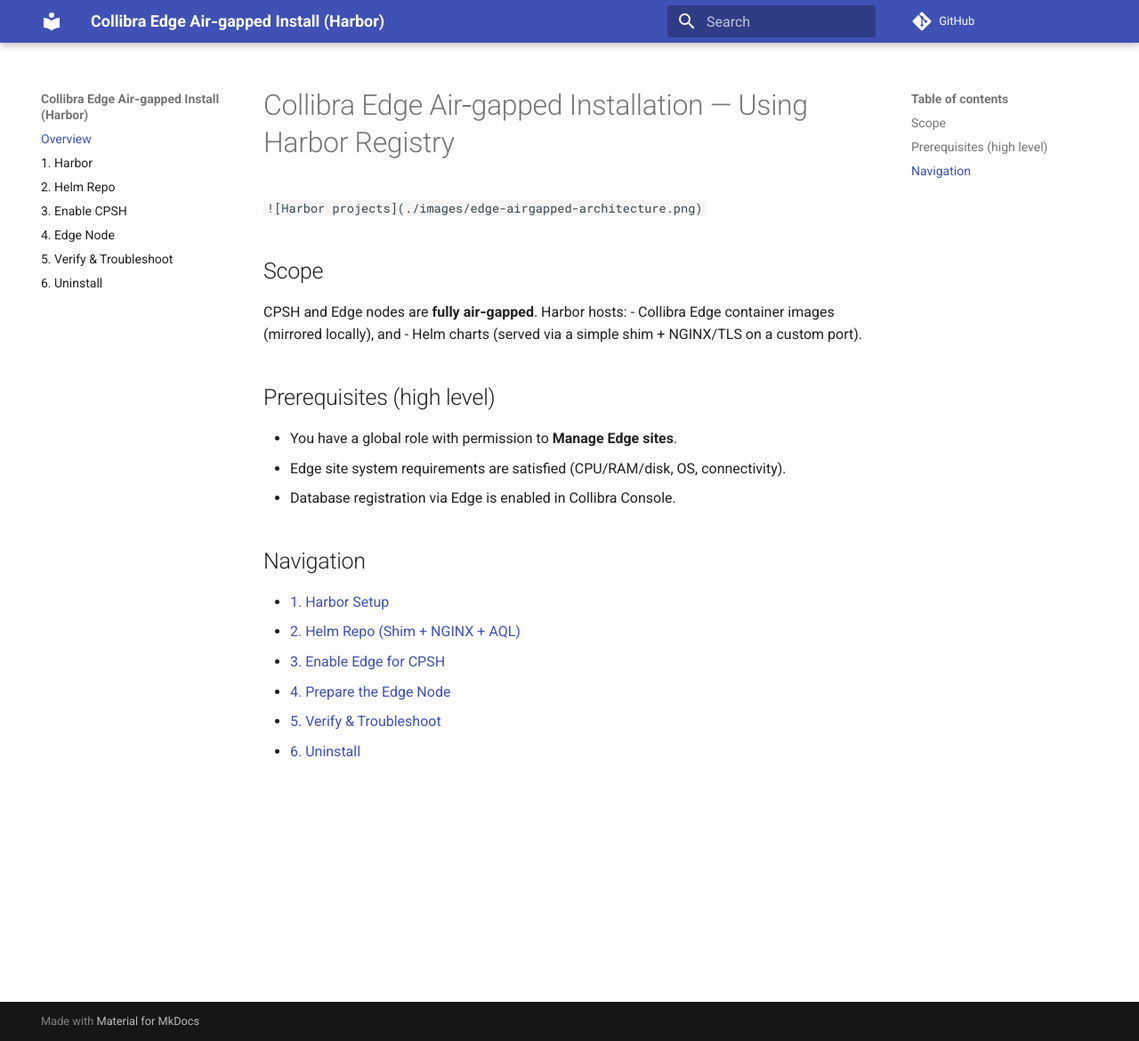
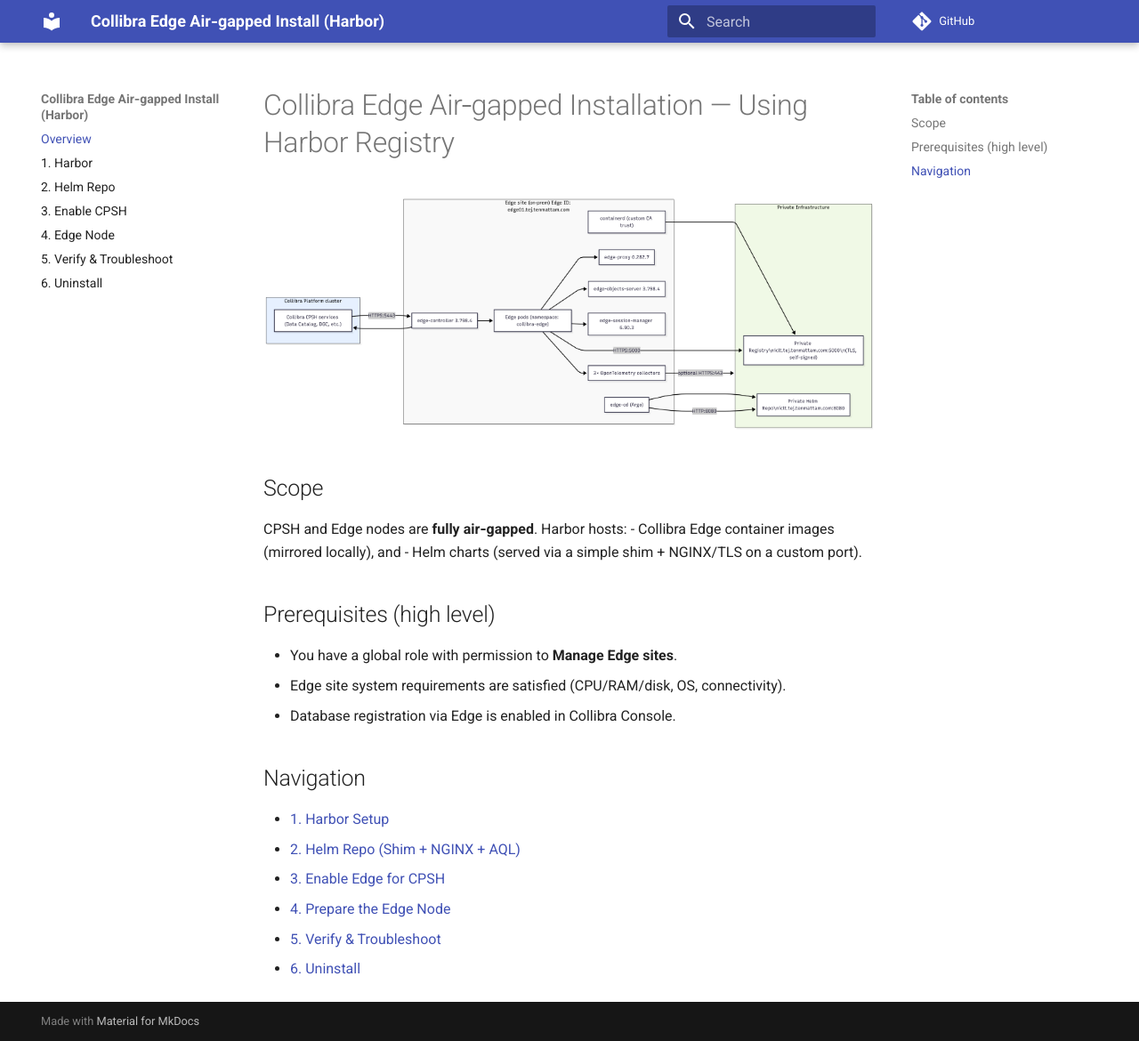
Before and after one commit to tejten/collibra-edge-airgapped-harbor, an MkDocs documentation site: the page built from docs/index.md, in a window 1280 px wide and 1170 px high. Shown: the whole window at 89% size. Built offline with MkDocs 1.6.1 and Material for MkDocs 9.7.7, drawn with Linux system fonts in a browser that asks for light colours; comment, search, counter and statistics services are not loaded.

Commit message:
update index.md

```diff
--- a/docs/index.md
+++ b/docs/index.md
@@ -1,6 +1,6 @@
 # Collibra Edge Air‑gapped Installation — Using Harbor Registry
 
-`![Harbor projects](./images/edge-airgapped-architecture.png)`
+![Harbor projects](./images/edge-airgapped-architecture.png)
 
 ## Scope
 CPSH and Edge nodes are **fully air‑gapped**. Harbor hosts:
```
